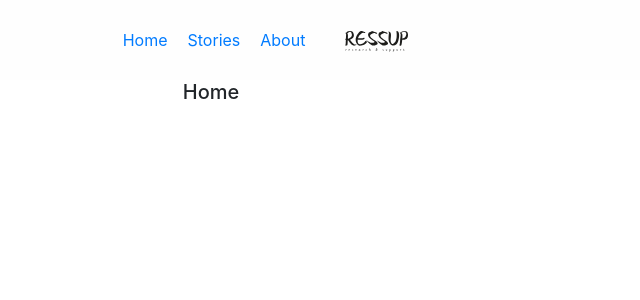
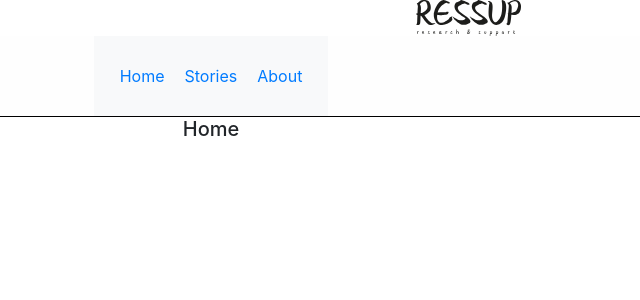
Before and after one commit to AzatOmarov/ressup, a React (Create React App) app: page / in a window 1280 px wide. Shown: the top 300 px of the page, without its empty margins (429-1069 px from the left). Built offline with nearby package versions, Linux system fonts and the light colour scheme.

Commit message:
Change wrapper from nav tag to Container in Navigation.jsx

```diff
--- a/src/container/Navigation.jsx
+++ b/src/container/Navigation.jsx
@@ -1,25 +1,52 @@
 import React from 'react';
 import { NavLink } from 'react-router-dom';
-import { Row, Col } from 'reactstrap';
+import {
+  Container, Row, Col, Navbar,
+} from 'reactstrap';
 import logo from '../assets/img/logo.svg';
 
 
 const Navigation = () => (
-  <nav>
+  <Container>
     <Row>
-      <Col xs={12} sm={12} md={8} lg={8}>
+      <Col xs={12} sm={12} md={8} lg={8} style={{ float: 'right' }} />
+      <Col xs={12} sm={12} md={4} lg={4} style={{ float: 'left' }}>
+        <img src={logo} alt="logo" width="30%" />
+      </Col>
+    </Row>
+    <Row className="navbar-row">
+      <Navbar className="navbar-light bg-light">
         <div className="nav-links">
           <NavLink to="/" className="link">Home</NavLink>
           <NavLink to="/stories" className="link">Stories</NavLink>
           <NavLink to="/about" className="link">About</NavLink>
         </div>
-      </Col>
-      <Col xs={12} sm={12} md={4} lg={4}>
-        <img src={logo} alt="logo" width="30%" />
-      </Col>
+      </Navbar>
+    </Row>
 
-    </Row>
-  </nav>
+  </Container>
 );
 
 export default Navigation;
+
+
+// <Row>
+//       <Col xs={12} sm={12} md={8} lg={8} style={{ float: 'right' }} />
+//       <Col xs={12} sm={12} md={4} lg={4} style={{ float: 'left' }}>
+//         <img src={logo} alt="logo" width="30%" />
+//       </Col>
+//     </Row>
+//     <div className="container">
+//       <ul className="nav nav-tabs">
+//         <li className="nav-item">
+//           <a href="#" className="nav-link active">Item One</a>
+//         </li>
+//         <li className="nav-item">
+//           <a href="#" className="nav-link">Item Two</a>
+//         </li>
+//         <li className="nav-item">
+//           <a href="#" className="nav-link">Item Three</a>
+//         </li>
+//       </ul>
+
+//     </div>
```
